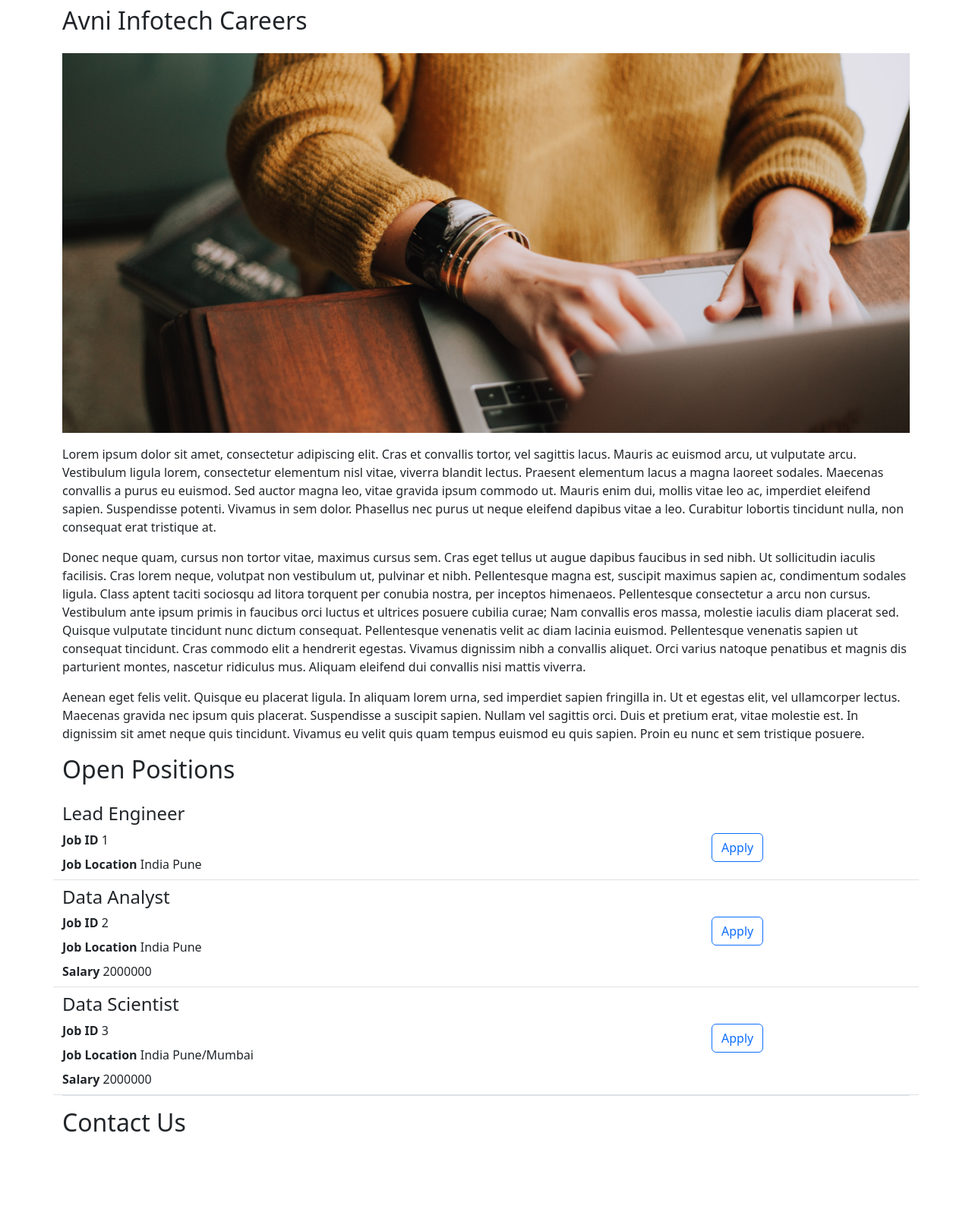
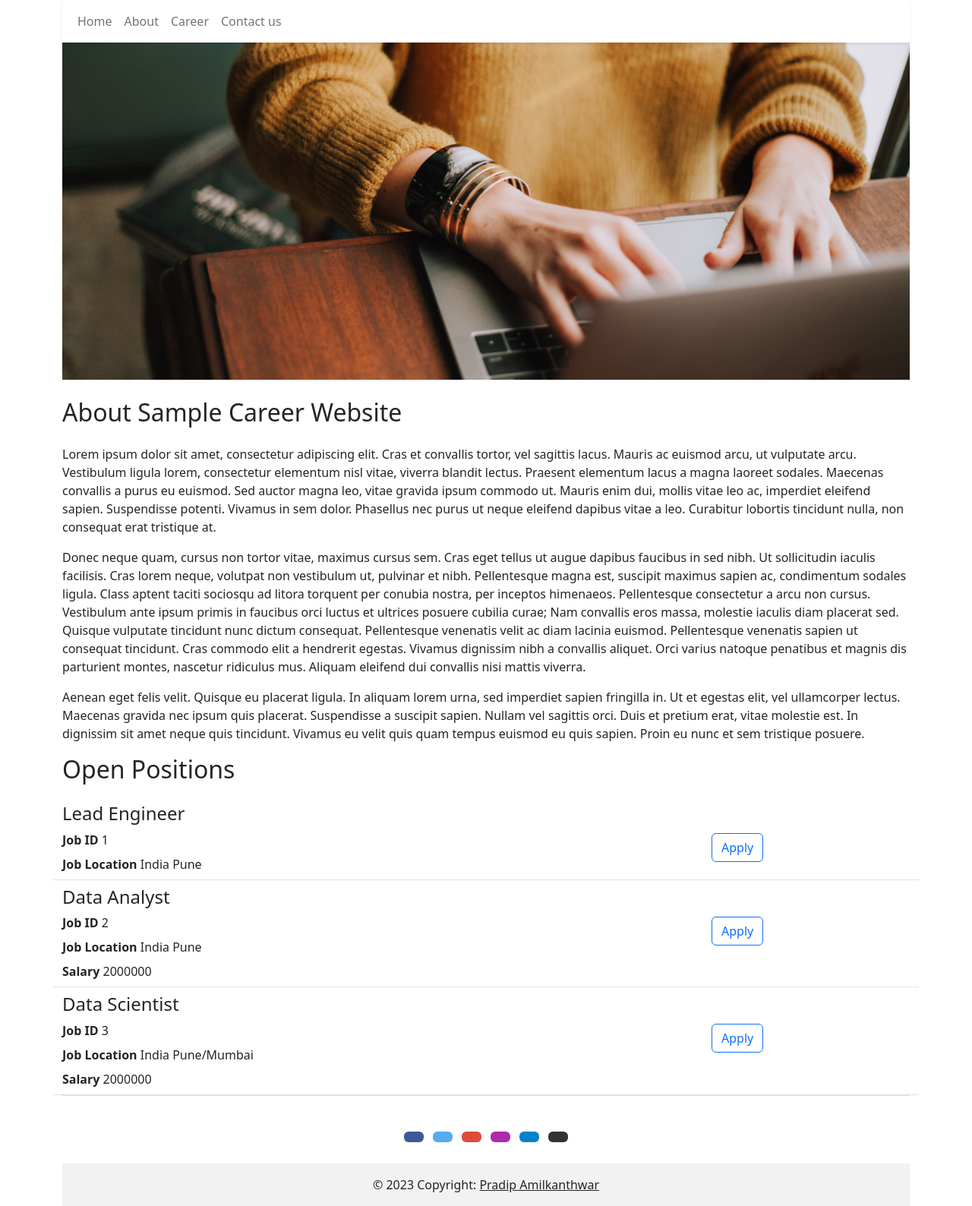
Before and after one commit to pradip-amilkanthwar/career-website, a Flask app: page / in a window 1280 px wide. Shown: the whole page at 76% size. Before the commit the page ends 1490 px from the top, so only its background shows below. Run offline with Flask 3, Linux system fonts and the light colour scheme.

Commit message:
Added header Footer

```diff
--- a/app.py
+++ b/app.py
@@ -21,7 +21,9 @@ JOBS = [{
 
 @app.route('/')
 def hello_world():
-  return render_template('home.html', jobs=JOBS, company_name='Avni Infotech')
+  return render_template('home.html',
+                         jobs=JOBS,
+                         company_name='Sample Career Website')
 
 
 @app.route('/api/jobs')
--- /dev/null
+++ b/templates/footer.html
@@ -0,0 +1,75 @@
+<footer class="bg-body-tertiary text-center">
+  <!-- Grid container -->
+  <div class="container p-4 pb-0">
+    <!-- Section: Social media -->
+    <section class="mb-4">
+      <!-- Facebook -->
+      <a
+      data-mdb-ripple-init
+        class="btn text-white btn-floating m-1"
+        style="background-color: #3b5998;"
+        href="#!"
+        role="button"
+        ><i class="fab fa-facebook-f"></i
+      ></a>
+
+      <!-- Twitter -->
+      <a
+        data-mdb-ripple-init
+        class="btn text-white btn-floating m-1"
+        style="background-color: #55acee;"
+        href="#!"
+        role="button"
+        ><i class="fab fa-twitter"></i
+      ></a>
+
+      <!-- Google -->
+      <a
+        data-mdb-ripple-init
+        class="btn text-white btn-floating m-1"
+        style="background-color: #dd4b39;"
+        href="#!"
+        role="button"
+        ><i class="fab fa-google"></i
+      ></a>
+
+      <!-- Instagram -->
+      <a
+        data-mdb-ripple-init
+        class="btn text-white btn-floating m-1"
+        style="background-color: #ac2bac;"
+        href="#!"
+        role="button"
+        ><i class="fab fa-instagram"></i
+      ></a>
+
+      <!-- Linkedin -->
+      <a
+        data-mdb-ripple-init
+        class="btn text-white btn-floating m-1"
+        style="background-color: #0082ca;"
+        href="#!"
+        role="button"
+        ><i class="fab fa-linkedin-in"></i
+      ></a>
+      <!-- Github -->
+      <a
+        data-mdb-ripple-init
+        class="btn text-white btn-floating m-1"
+        style="background-color: #333333;"
+        href="#!"
+        role="button"
+        ><i class="fab fa-github"></i
+      ></a>
+    </section>
+    <!-- Section: Social media -->
+  </div>
+  <!-- Grid container -->
+
+  <!-- Copyright -->
+  <div class="text-center p-3" style="background-color: rgba(0, 0, 0, 0.05);">
+    © 2023 Copyright:
+    <a class="text-body" href="#">Pradip Amilkanthwar</a>
+  </div>
+  <!-- Copyright -->
+</footer>
--- /dev/null
+++ b/templates/header.html
@@ -0,0 +1,37 @@
+<header class="container fixed-top ">
+  <!-- Navbar -->
+  <nav class="navbar navbar-expand-lg bg-body shadow-sm">
+    <div class="container-fluid">
+      <button
+        data-mdb-collapse-init
+        class="navbar-toggler"
+        type="button"
+        data-mdb-target="#navbarExample01"
+        aria-controls="navbarExample01"
+        aria-expanded="false"
+        aria-label="Toggle navigation"
+      >
+        <i class="fas fa-bars"></i>
+      </button>
+      <div class="collapse navbar-collapse" id="navbarExample01">
+        <ul class="navbar-nav me-auto mb-2 mb-lg-0">
+          <li class="nav-item active">
+            <a class="nav-link" aria-current="page" href="#">Home</a>
+          </li>
+          <li class="nav-item">
+            <a class="nav-link" href="#">About</a>
+          </li>
+          <li class="nav-item">
+            <a class="nav-link" href="#">Career</a>
+          </li>
+          <li class="nav-item">
+            <a class="nav-link" href="#">Contact us</a>
+          </li>
+        </ul>
+      </div>
+    </div>
+  </nav>
+  <!-- Navbar -->
+
+
+</header>
--- a/templates/home.html
+++ b/templates/home.html
@@ -15,10 +15,11 @@
   </head>
   <body>
     <div class="container">
-      <h2 class="text-left mb-4 mt-2">{{company_name}} Careers</h2>
+      {% include 'header.html' %}
       <div>
         <img id="home-banner" class="img-fluid" src="/static/home-banner.jpg" width="100%" height="350" alt="Career Website">
       </div>
+      <h2 class="text-left mb-4 mt-4">About {{company_name}}</h2>
       <p class="text-left mb-3 mt-3">
         Lorem ipsum dolor sit amet, consectetur adipiscing elit. Cras et convallis tortor, vel sagittis lacus. Mauris ac euismod arcu, ut vulputate arcu. Vestibulum ligula lorem, consectetur elementum nisl vitae, viverra blandit lectus. Praesent elementum lacus a magna laoreet sodales. Maecenas convallis a purus eu euismod. Sed auctor magna leo, vitae gravida ipsum commodo ut. Mauris enim dui, mollis vitae leo ac, imperdiet eleifend sapien. Suspendisse potenti. Vivamus in sem dolor. Phasellus nec purus ut neque eleifend dapibus vitae a leo. Curabitur lobortis tincidunt nulla, non consequat erat tristique at.
 </p>
@@ -31,7 +32,7 @@
           {% include 'job-item.html' %}
         {% endfor %}
       </div>
-      <h2>Contact Us</h2>
+      {% include 'footer.html' %}
     </div>
 
   </body>
```
